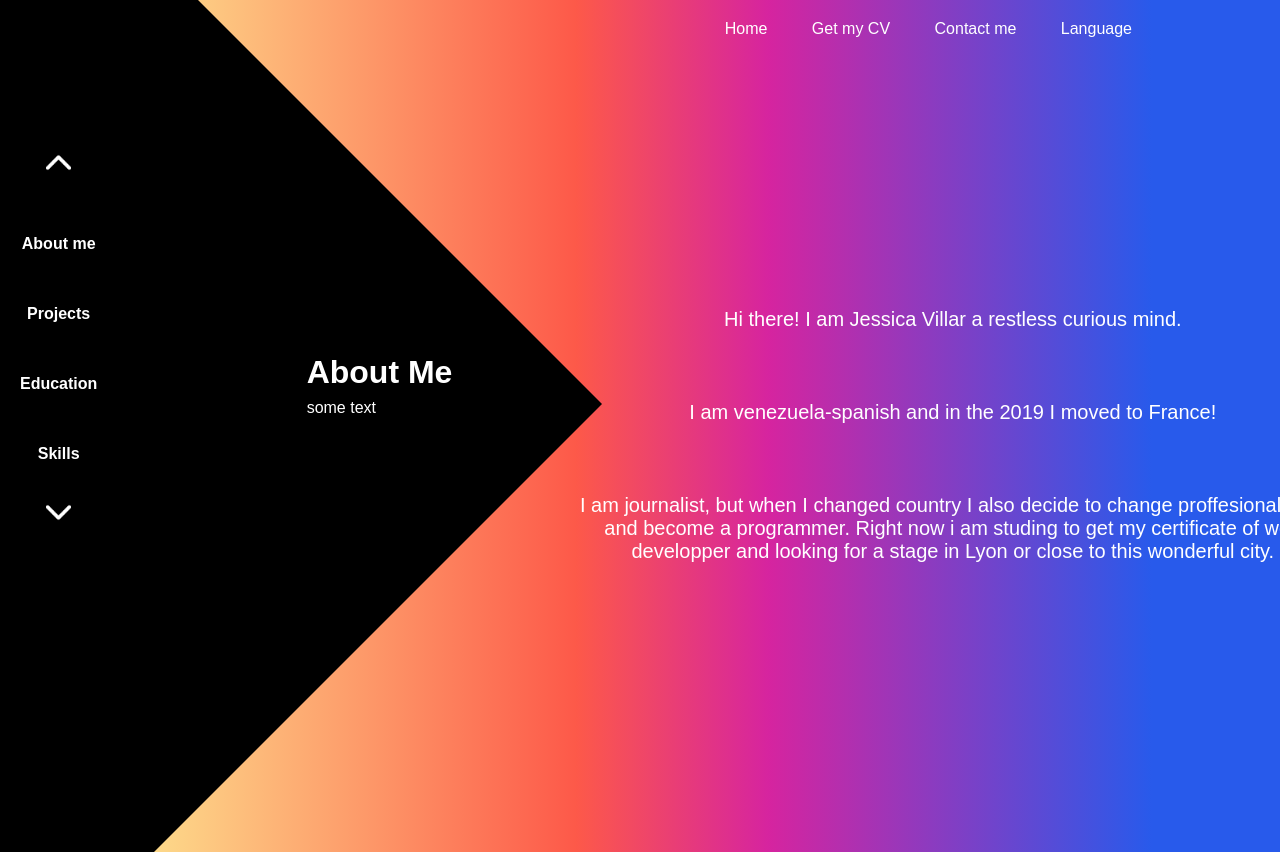
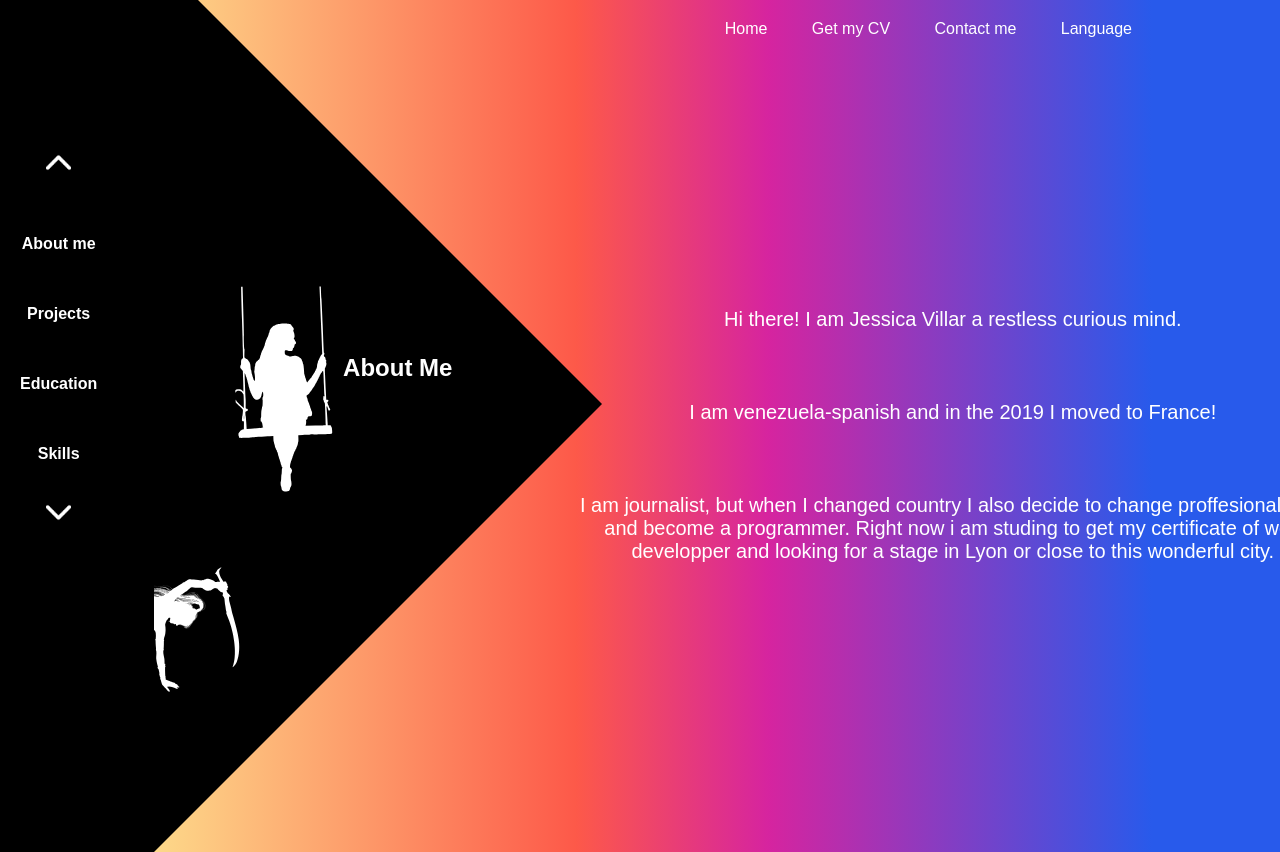
Before and after one commit to JessicaVF/portafolio, a plain HTML site: page index.html in a window 1280 px wide. Shown: the top 852 px of the page. Drawn offline with nearby package versions, Linux system fonts and the light colour scheme.

Commit message:
svg in white, img about change direction

```diff
--- a/index.html
+++ b/index.html
@@ -60,32 +60,28 @@
             <div class="hidder">
                 <div id="circle">
                     <div class="feature one">
-                        <img src="woman-2763547.svg" id="imgAbout">
-                        <div>
-                            <h1>About Me</h1>
-                            <p> some text</p>
-                        </div>
+                        <img src="imgAbout.svg" class="imgIcon imgAbout">
+
+                        <h2>About Me</h2>
+
                     </div>
                     <div class="feature two">
-                        <img src="battery.png">
-                        <div>
-                            <h1>Projects</h1>
-                            <p> some text</p>
-                        </div>
+                        <img src="imgProjects.svg" class="imgIcon imgProjects">
+
+                        <h2>Projects</h2>
+
                     </div>
                     <div class="feature three">
-                        <img src="processor.png">
-                        <div>
-                            <h1>Education</h1>
-                            <p> some text</p>
-                        </div>
+                        <img src="imgEducation.svg" class="imgIcon">
+
+                        <h2>Education</h2>
+
                     </div>
                     <div class="feature four">
-                        <img src="display.png">
-                        <div>
-                            <h1>Skills</h1>
-                            <p> some text</p>
-                        </div>
+                        <img src="imgSkills.svg" class="imgIcon">
+
+                        <h2>Skills</h2>
+
                     </div>
                 </div>
             </div>
--- a/styles.css
+++ b/styles.css
@@ -109,19 +109,13 @@ nav {
   transform: rotate(0deg);
   transition: 1s;
 }
-.feature img {
-  width: 70px;
-}
 .feature {
+  display: flex;
   position: absolute;
-  display: flex;
   color: #fff;
 }
-.feature div {
+.feature h2 {
   margin-left: 30px;
-}
-.feature div p {
-  margin-top: 8px;
 }
 
 /* alienments in circle*/
@@ -146,8 +140,29 @@ nav {
   right: 350px;
   transform: rotate(-270deg);
 }
+/***** IMG Icon *****/
 
-/***** section text_principal About me ****/
+/* #imgAbout {
+  filter: invert(96%) sepia(0%) saturate(0%) hue-rotate(111deg) brightness(104%)
+    contrast(105%);
+  width: 150px;
+  position: relative;
+  top: -100px;
+  right: -40px;
+} */
+.imgIcon {
+  filter: invert(96%) sepia(0%) saturate(0%) hue-rotate(111deg) brightness(104%)
+    contrast(105%);
+  width: 150px;
+  position: relative;
+  top: -100px;
+  right: -40px;
+}
+.imgIcon.imgAbout {
+  transform: scaleX(-1);
+}
+
+/***** section textPrincipal****/
 section#textPrincipal {
   width: 60%;
   height: 1000px;
```
Also changed, not shown: imgAbout.svg (added), imgEducation.svg (added), imgProjects.svg (added), imgProjectsOriginal.svg (added), imgSkills.svg (added).
